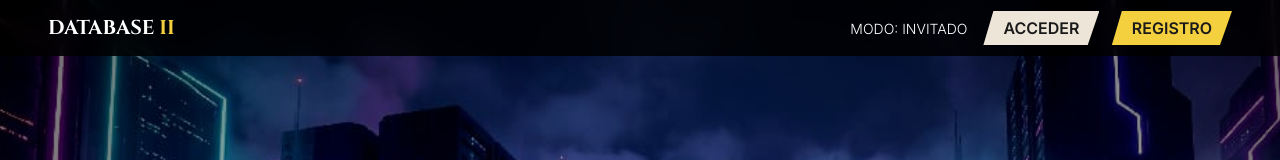
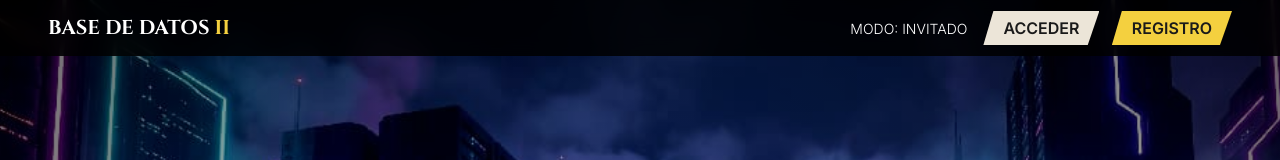
Before and after one commit to josecs7/portafolioxd7, a plain HTML site: page index.html in a window 1280 px wide. Shown: the top 160 px of the page. Drawn offline with nearby package versions, Linux system fonts and the light colour scheme.

Commit message:
Update index.html

```diff
--- a/index.html
+++ b/index.html
@@ -12,7 +12,7 @@
 
     <nav class="navbar fixed-top navbar-expand-lg navbar-dark bg-genshin-nav">
         <div class="container-fluid px-lg-5">
-            <a class="navbar-brand fw-bold Cinzel" href="#">DATABASE <span class="text-genshin-accent">II</span></a>
+            <a class="navbar-brand fw-bold Cinzel" href="#">BASE DE DATOS <span class="text-genshin-accent">II</span></a>
             <div class="ms-auto d-flex align-items-center">
                 <span id="roleLabel" class="me-3 text-white small d-none d-md-inline">MODO: INVITADO</span>
                 <div id="authActions">
```
